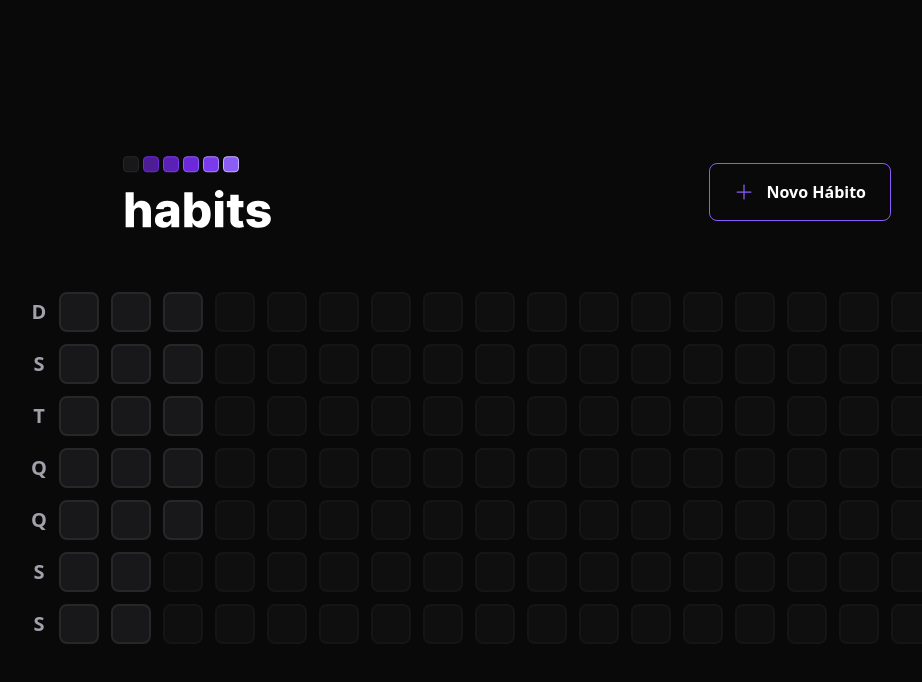
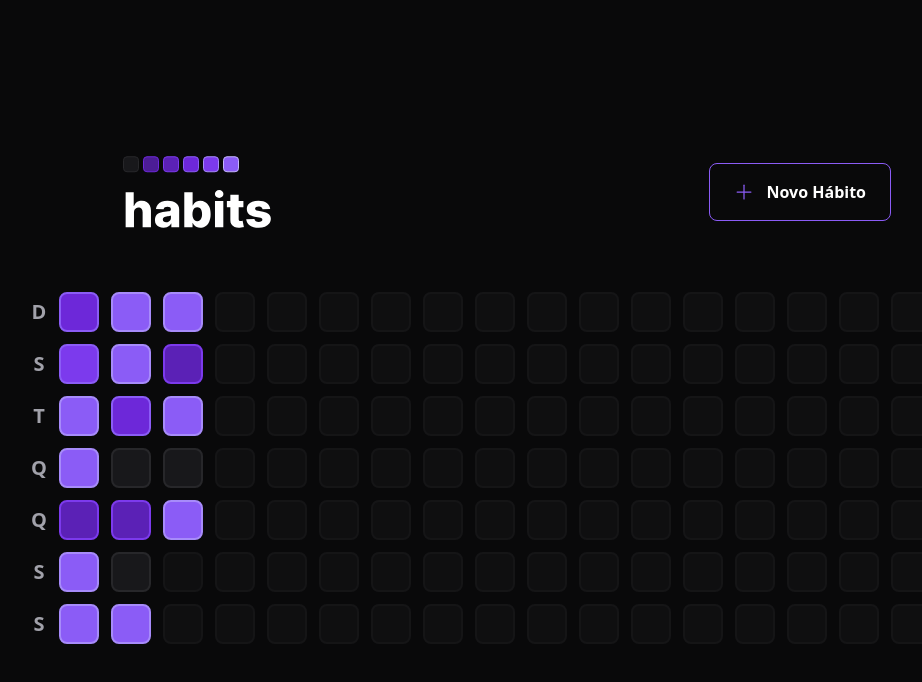
Before and after one commit to StephHoel/NLWSetup, a React (Vite) app in the folder web/: page / in a window 1280 px wide. Shown: the top 682 px of the page, without its empty margins (133-1055 px from the left). Built offline with nearby package versions, Linux system fonts and the light colour scheme.

Commit message:
Progresso personalizado nos quadrados dos hábitos

```diff
--- a/web/package.json
+++ b/web/package.json
@@ -11,6 +11,7 @@
   "dependencies": {
     "@radix-ui/react-dialog": "^1.0.2",
     "@radix-ui/react-popover": "^1.0.3",
+    "clsx": "^1.2.1",
     "dayjs": "^1.11.7",
     "phosphor-react": "^1.4.1",
     "react": "^18.2.0",
--- a/web/src/components/HabitDay.tsx
+++ b/web/src/components/HabitDay.tsx
@@ -1,21 +1,34 @@
 import * as Popover from '@radix-ui/react-popover'
+import clsx from 'clsx'
 import { ProgressBar } from './ProgressBar'
 
-// interface HabitDayProps {
-//    completed: number
-// }
+interface HabitDayProps {
+   completed: number
+   amount: number
+}
 
-export function HabitDay() {
+export function HabitDay({ completed, amount }: HabitDayProps) {
+   const completedPercentage = Math.round((completed / amount) * 100)
+
    return (
       <Popover.Root>
-         <Popover.Trigger className="w-10 h-10 bg-zinc-900 border-2 border-zinc-800 rounded-lg" />
+         <Popover.Trigger className={clsx("w-10 h-10 border-2 rounded-lg", {
+                  'bg-zinc-900 border-zinc-800': completedPercentage === 0,
+                  'bg-violet-900 border-violet-700': completedPercentage >   0 && completedPercentage < 20,
+                  'bg-violet-800 border-violet-600': completedPercentage >= 20 && completedPercentage < 40,
+                  'bg-violet-700 border-violet-500': completedPercentage >= 40 && completedPercentage < 60,
+                  'bg-violet-600 border-violet-500': completedPercentage >= 60 && completedPercentage < 80,
+                  'bg-violet-500 border-violet-400': completedPercentage >= 80,
+               })} />
 
          <Popover.Portal>
-            <Popover.Content className="min-w-[320px] p-6 rounded-2xl bg-zinc-900 flex flex-col">
+            <Popover.Content
+               className="min-w-[320px] p-6 rounded-2xl bg-zinc-900 flex flex-col"
+            >
                <span className="font-semibold text-zinc-400">Terça-Feira</span>
                <span className="mt-1 font-extrabold leading-tight text-3xl">17/01</span>
 
-               <ProgressBar progress={10} />
+               <ProgressBar progress={completedPercentage} />
 
                <Popover.Arrow height={8} width={16} className="fill-zinc-900" />
             </Popover.Content>
--- a/web/src/components/SummaryTable.tsx
+++ b/web/src/components/SummaryTable.tsx
@@ -26,10 +26,16 @@
 
          <div className="grid grid-rows-7 grid-flow-col gap-3">
             {summaryDates.map(date => {
-               return <HabitDay key={date.toString()} />
+               return (
+                  <HabitDay
+                     key={date.toString()}
+                     amount={5}
+                     completed={Math.round(Math.random() * 5)}
+                  />
+               )
             })}
 
-            {amountOfDaysToFill > 0 && Array.from({ length: amountOfDaysToFill }).map((_,i) => {
+            {amountOfDaysToFill > 0 && Array.from({ length: amountOfDaysToFill }).map((_, i) => {
                return (
                   <div
                      key={i}
```
Also changed, not shown: 1 other file (tests, documents, lock files or other folders).
